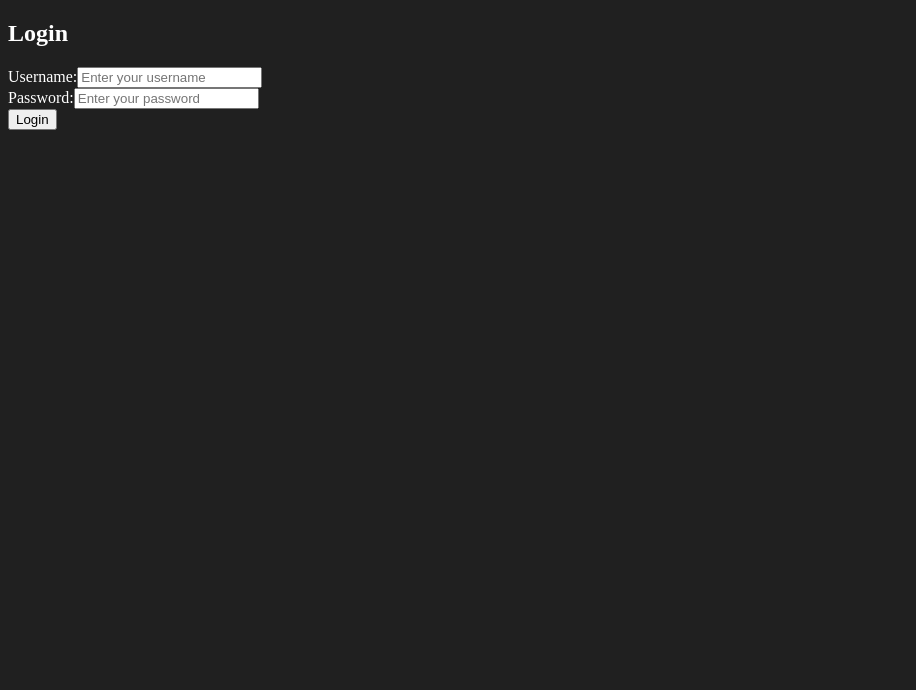
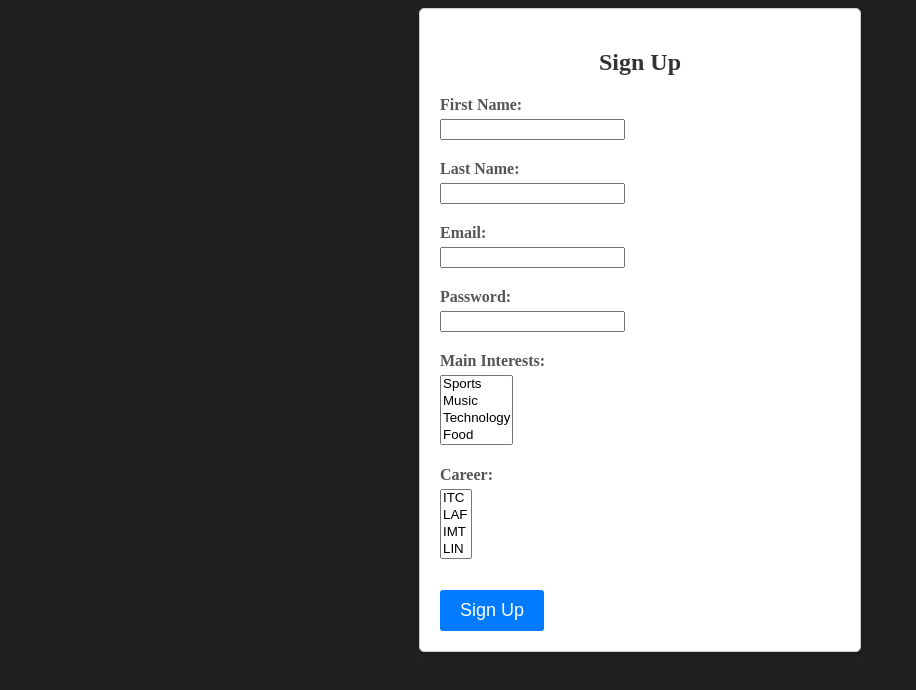
Before and after one commit to AndresRamirez0394/ProyectoIntegrador, a React (Create React App) app in the folder buscatecreact/: page /signup in a window 1280 px wide. Shown: the top 690 px of the page, without its empty margins (0-916 px from the left). Built offline with nearby package versions, Linux system fonts and the light colour scheme.

Commit message:
signup/login basics

```diff
--- a/buscatecreact/src/App.jsx
+++ b/buscatecreact/src/App.jsx
@@ -1,10 +1,12 @@
 import {BrowserRouter, Routes, Route} from 'react-router-dom';
+import { Login } from './paginas/login';
 import { Signup } from './paginas/signup';
 
 function App(){
   return (
     <BrowserRouter>
       <Routes>
+        <Route path="/login" element = {<Login />} />
         <Route path="/signup" element = {<Signup />} />
       </Routes>
     </BrowserRouter>
--- /dev/null
+++ b/buscatecreact/src/paginas/login.jsx
@@ -0,0 +1,28 @@
+export function Login() {
+    return (
+        <div className="login-container">
+          <h2>Login</h2>
+          <form>
+            <div className="form-group">
+              <label htmlFor="username">Username:</label>
+              <input
+                type="text"
+                id="username"
+                name="username"
+                placeholder="Enter your username"
+              />
+            </div>
+            <div className="form-group">
+              <label htmlFor="password">Password:</label>
+              <input
+                type="password"
+                id="password"
+                name="password"
+                placeholder="Enter your password"
+              />
+            </div>
+            <button type="submit">Login</button>
+          </form>
+        </div>
+      );
+    }
--- /dev/null
+++ b/buscatecreact/src/paginas/signup.css
@@ -0,0 +1,61 @@
+.signup-container {
+    max-width: 400px;
+    margin: 0 auto;
+    padding: 20px;
+    border: 1px solid #ccc;
+    border-radius: 5px;
+    box-shadow: 0 0 10px rgba(0, 0, 0, 0.1);
+    background-color: #fff;
+  }
+
+  h2 {
+    text-align: center;
+    color: #333;
+  }
+
+  .form-group {
+    margin-bottom: 20px;
+  }
+
+  label {
+    font-weight: bold;
+    display: block;
+    margin-bottom: 5px;
+    color: #555;
+  }
+
+  .input-field {
+    width: 100%;
+    padding: 10px;
+    border: 1px solid #ccc;
+    border-radius: 3px;
+    font-size: 16px;
+  }
+
+  .select-field {
+    width: 100%;
+    padding: 10px;
+    border: 1px solid #ccc;
+    border-radius: 3px;
+    font-size: 16px;
+  }
+
+  button[type="submit"] {
+    background-color: #007bff;
+    color: #fff;
+    padding: 10px 20px;
+    border: none;
+    border-radius: 3px;
+    cursor: pointer;
+    font-size: 18px;
+    transition: background-color 0.3s ease;
+  }
+
+  button[type="submit"]:hover {
+    background-color: #0056b3;
+  }
+
+  /* Add some margin to the bottom of the button */
+  button[type="submit"] {
+    margin-top: 10px;
+  }
--- a/buscatecreact/src/paginas/signup.jsx
+++ b/buscatecreact/src/paginas/signup.jsx
@@ -1,15 +1,94 @@
+import react, { useState } from 'react';
+import './signup.css';
+
+const interestPool = [
+    'Sports',
+    'Music',
+    'Technology',
+    'Food',
+    'Gaming',
+    'Books',
+    'Fitness',
+];
+
+const careerPool = [
+    'ITC',
+    'LAF',
+    'IMT',
+    'LIN',
+    'LAD',
+    'LDI',
+];
+
 export function Signup() {
-    return (
-        <div className="login-container">
-          <h2>Login</h2>
-          <form>
+    const [formData, setFormData] = useState({
+        firstName: '',
+        lastName: '',
+        email: '',
+        password: '',
+        interests: [],
+        career: [],
+    });
+
+    const handleInputChange = (e) => {
+        const { name, value } = e.target;
+        setFormData({ ...formData, [name]: value });
+      };
+
+      const handleInterestChange = (e) => {
+        const { options } = e.target;
+        const selectedInterests = Array.from(options)
+          .filter((option) => option.selected)
+          .map((option) => option.value);
+        setFormData({ ...formData, interests: selectedInterests });
+      };
+
+      const handleCareerChange = (e) => {
+        const { options } = e.target;
+        const selectedCareer = Array.from(options)
+          .filter((option) => option.selected)
+          .map((option) => option.value);
+        setFormData({ ...formData, career: selectedCareer });
+      };
+
+
+      const handleSubmit = (e) => {
+        e.preventDefault();
+        console.log('User Signup Data:', formData);
+      };
+
+      return (
+        <div className="signup-container">
+          <h2>Sign Up</h2>
+          <form onSubmit={handleSubmit}>
             <div className="form-group">
-              <label htmlFor="username">Username:</label>
+              <label htmlFor="firstName">First Name:</label>
               <input
                 type="text"
-                id="username"
-                name="username"
-                placeholder="Enter your username"
+                id="firstName"
+                name="firstName"
+                value={formData.firstName}
+                onChange={handleInputChange}
+              />
+            </div>
+            <div className="form-group">
+              <label htmlFor="lastName">Last Name:</label>
+              <input
+                type="text"
+                id="lastName"
+                name="lastName"
+                value={formData.lastName}
+                onChange={handleInputChange}
+              />
+            </div>
+            <div className="form-group">
+              <label htmlFor="email">Email:</label>
+              <input
+                type="email"
+                id="email"
+                name="email"
+                value={formData.email}
+                onChange={handleInputChange}
               />
             </div>
             <div className="form-group">
@@ -18,11 +97,46 @@ export function Signup() {
                 type="password"
                 id="password"
                 name="password"
-                placeholder="Enter your password"
+                value={formData.password}
+                onChange={handleInputChange}
               />
             </div>
-            <button type="submit">Login</button>
+            <div className="form-group">
+              <label htmlFor="interests">Main Interests:</label>
+              <select
+                id="interests"
+                name="interests"
+                multiple
+                value={formData.interests}
+                onChange={handleInterestChange}
+              >
+                {interestPool.map((interest) => (
+                  <option key={interest} value={interest}>
+                    {interest}
+                  </option>
+                ))}
+              </select>
+            </div>
+            <div className="form-group">
+              <label htmlFor="carreers">Career:</label>
+              <select
+                id="carreer"
+                name="carreer"
+                multiple
+                value={formData.career}
+                onChange={handleCareerChange}
+              >
+                {careerPool.map((career) => (
+                  <option key={career} value={career}>
+                    {career}
+                  </option>
+                ))}
+              </select>
+            </div>
+            <button type="submit">Sign Up</button>
           </form>
         </div>
       );
     }
+
+    export default Signup;
```
